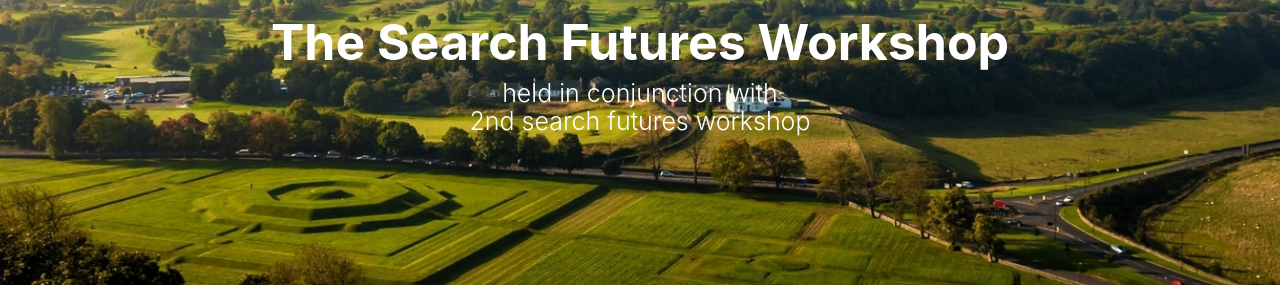
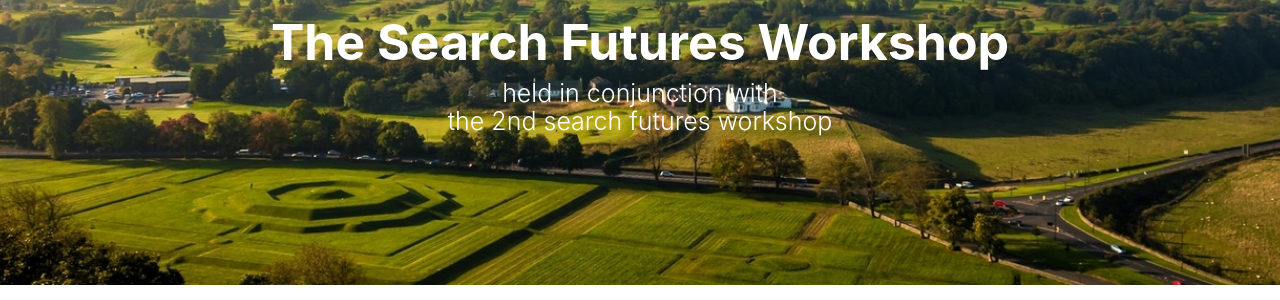
Before and after one commit to SearchFutures/SearchFutures.github.io, a Jekyll site: the page built from index.md, in a window 1280 px wide and 900 px high. Shown: the part 135-435 px from the top of the window. Built offline with Jekyll 4.4.1, drawn with Linux system fonts in a browser that asks for light colours; nearby versions of some CDN libraries; our own code applies the rules of GitHub Pages for plain Markdown files.

Commit message:
Update page.html

```diff
--- a/_layouts/page.html
+++ b/_layouts/page.html
@@ -10,7 +10,7 @@ layout: default
                 <div class="site-heading">
                     <h1 style="font-size: 5rem">{% if page.title %}{{ page.title }}{% else %}{{ site.title }}{% endif %}</h1>
                     <!--<hr class="small">-->
-                    <span class="subheading" style="font-size: 2.5rem"> held in conjunction with<br/>2nd search futures workshop</span>
+                    <span class="subheading" style="font-size: 2.5rem"> held in conjunction with<br/>the 2nd search futures workshop</span>
                 </div>
             </div>
         </div>
```
